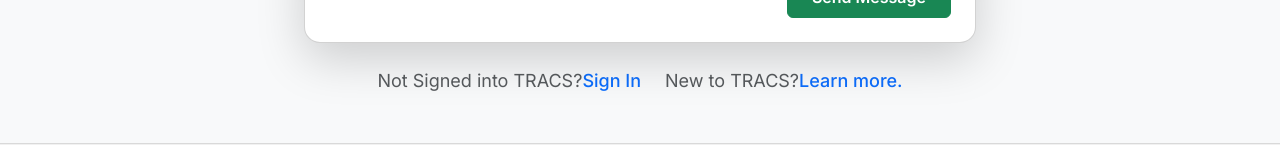
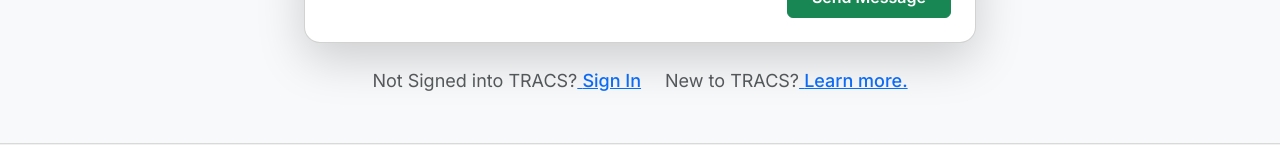
Before and after one commit to Prapul26/New-TRACS, a React (Create React App) app: page /tracsReply in a window 1280 px wide. Shown: the part 807-952 px from the top of the page. Built offline with nearby package versions, Linux system fonts and the light colour scheme; no server answers.

Commit message:
Updated TracsReply

```diff
--- a/src/Components/TracsReply.js
+++ b/src/Components/TracsReply.js
@@ -362,11 +362,11 @@ console.log("Fetched From URL Params:", { user_id, subject, replies_code });
                 <div className="text-center text-muted small mt-4 d-sm-flex justify-content-center">
                     <p className="mb-1 mb-sm-0 me-sm-4">
                         Not Signed into TRACS?
-                        <a href="#" className="fw-medium text-decoration-none">Sign In</a>
+                  <Link to="/tracsSignIn">      <a href="#" className="fw-medium text-decoration-none">Sign In</a></Link>
                     </p>
                     <p className="mb-0">
                         New to TRACS?
-                        <a href="#" className="fw-medium text-decoration-none">Learn more.</a>
+                       <Link to="/faqIem">  <a href="#" className="fw-medium text-decoration-none">Learn more.</a></Link>
                     </p>
                 </div>
 
```
